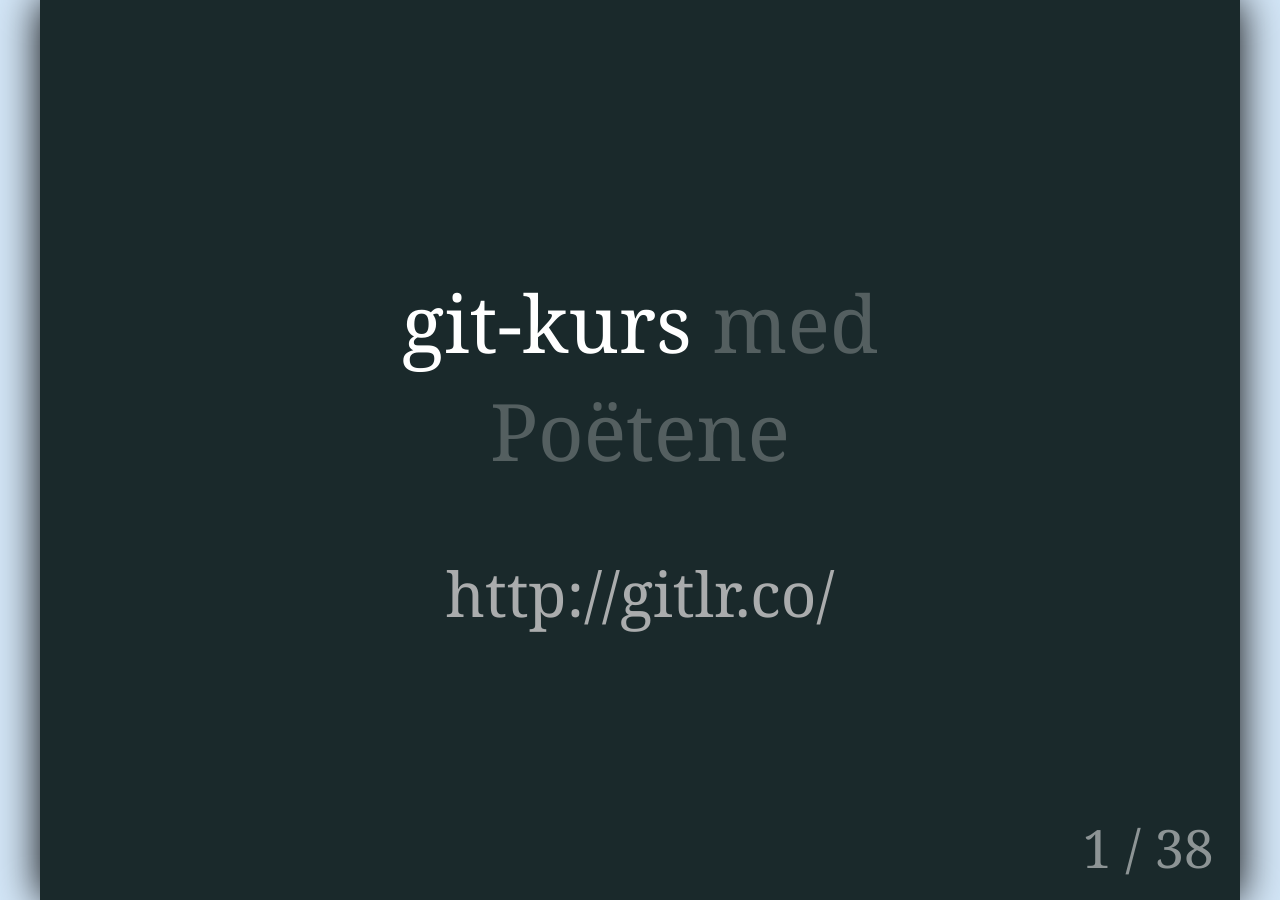
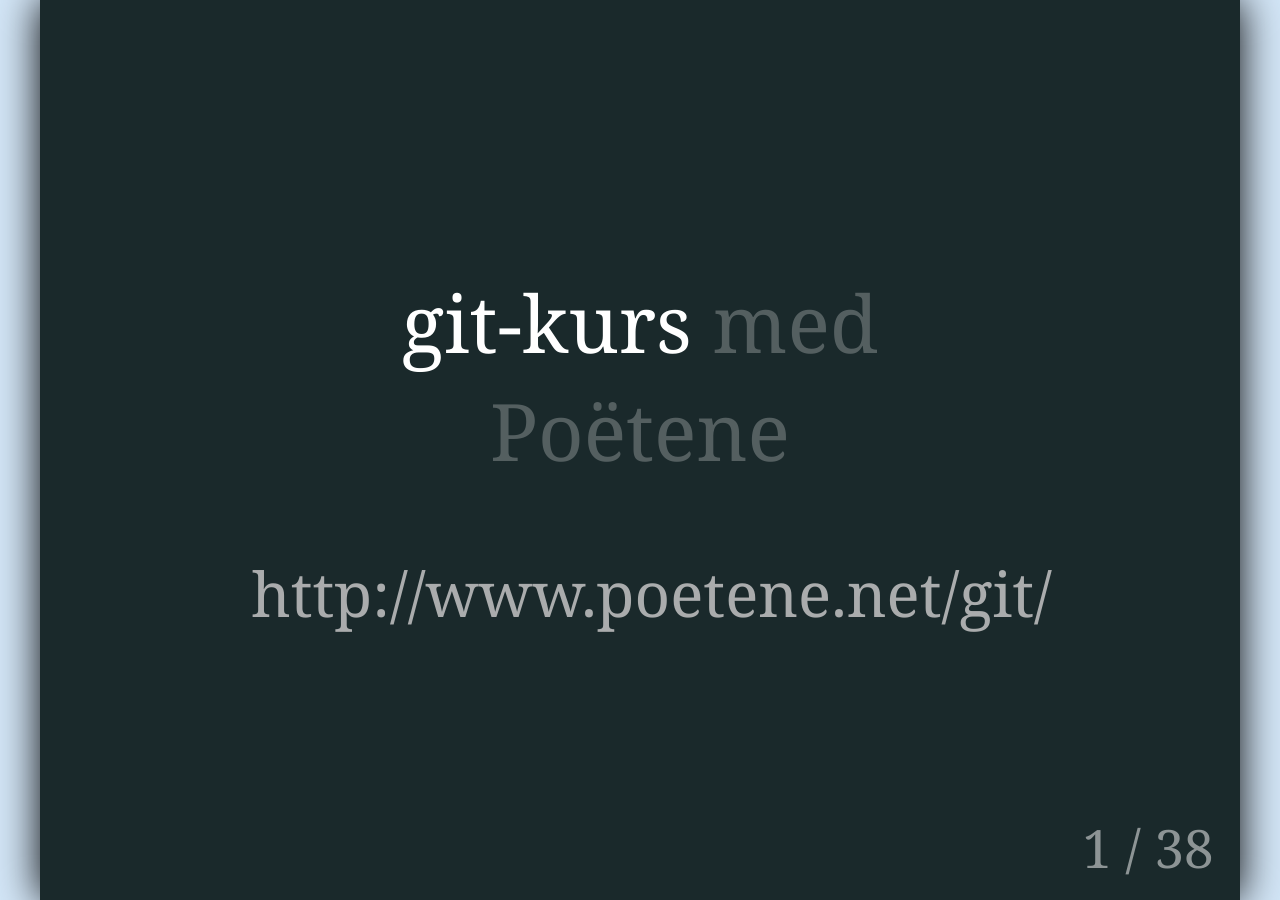
Before and after one commit to bftj/bftj.github.io, a Jekyll site: the page slides/index.html, which Jekyll copies as it is, in a window 1280 px wide. Built offline with Jekyll 4.4.1, drawn with Linux system fonts in a browser that asks for light colours; Markdown is read by kramdown in place of the engine named in the settings; part of the change alters nothing that is shown.

Commit message:
Switch gitlr.co to poetene.net

```diff
--- a/slides/index.html
+++ b/slides/index.html
@@ -13,7 +13,7 @@ class: center, middle
 
 ## git-kurs <span class=subtle>med Poëtene</span>
 
-### http://gitlr.co/
+### http://www.poetene.net/git/
 
 ---
 
```
